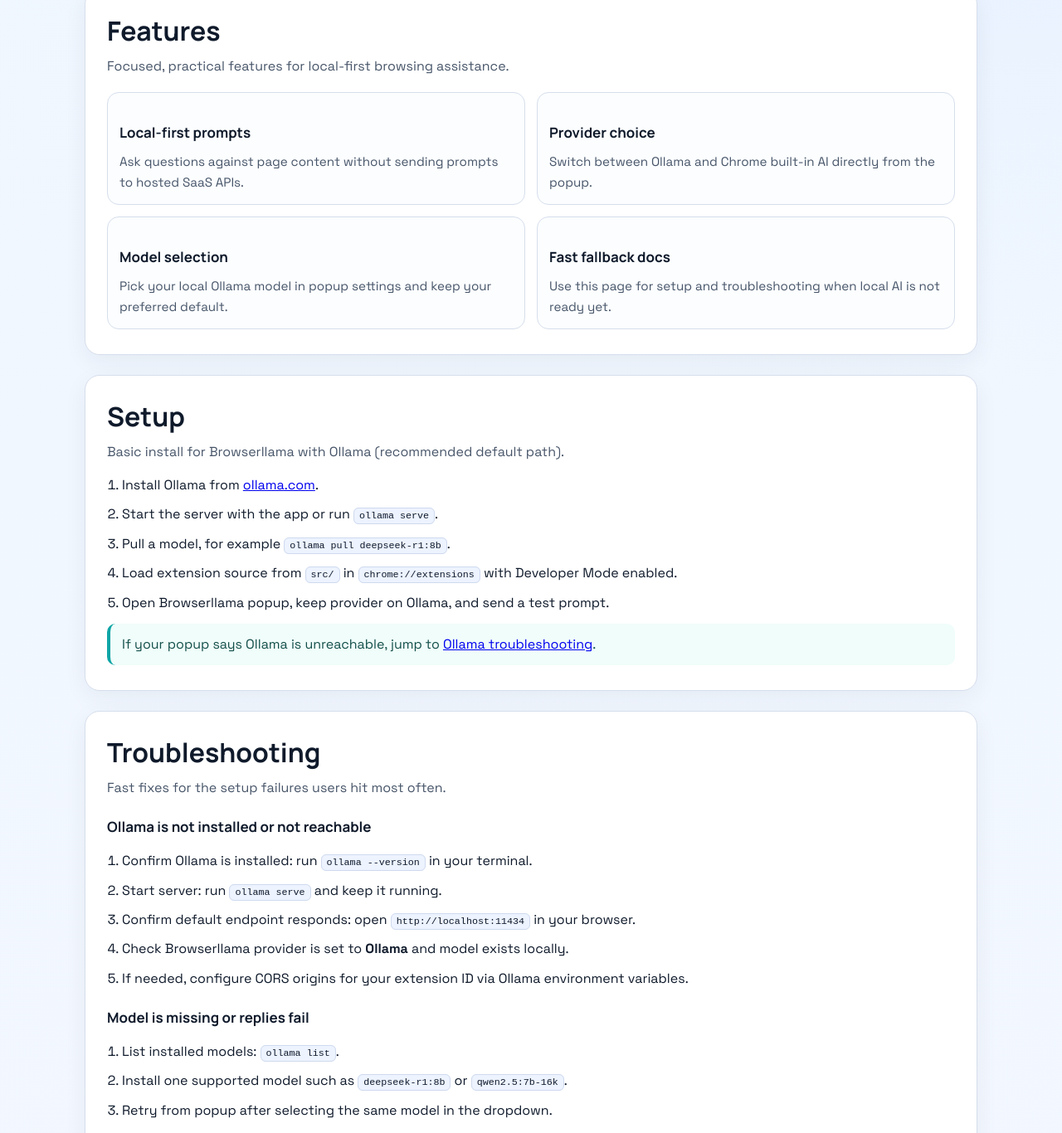
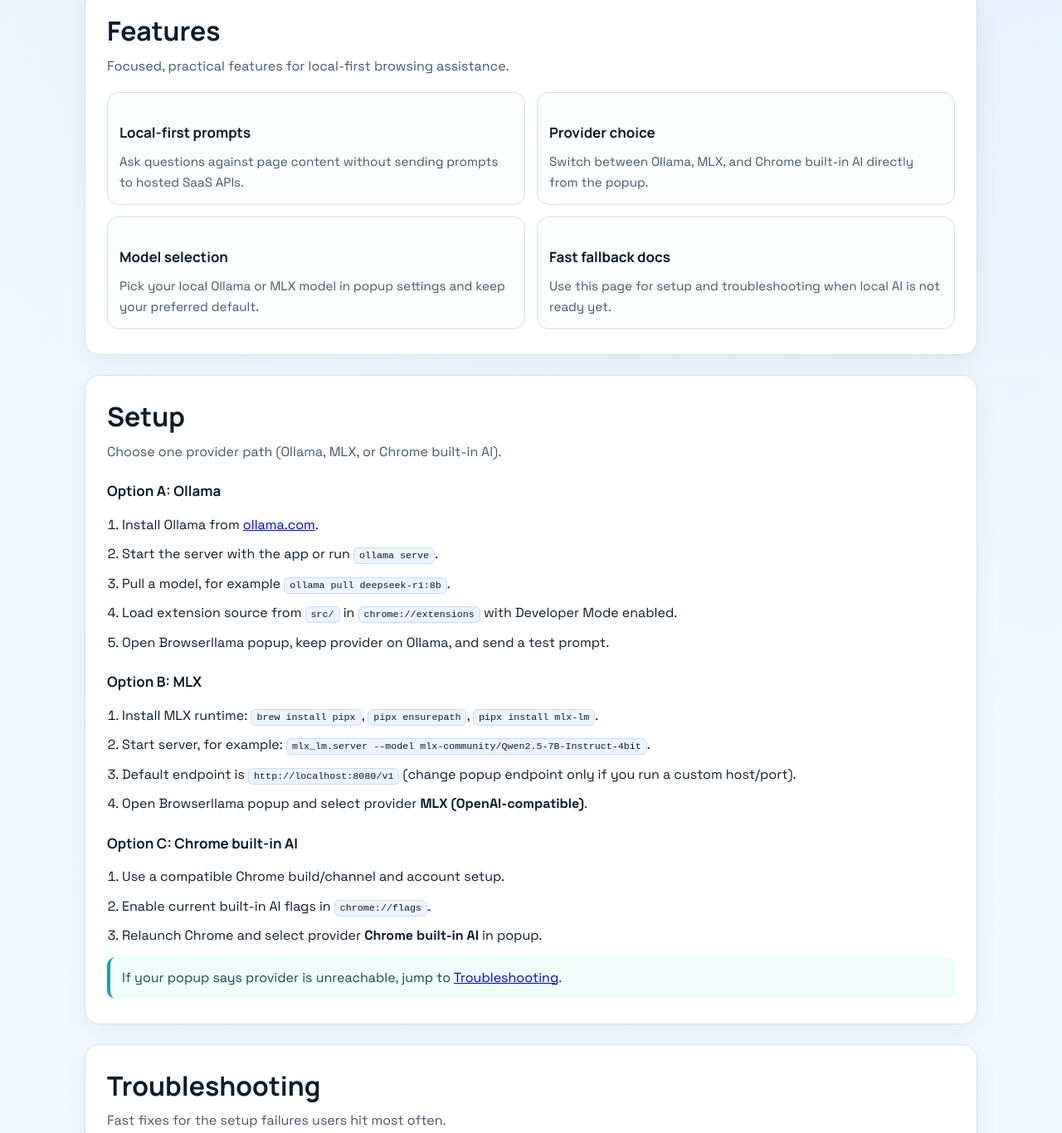
Before and after one commit to vmandic/browserllama, a browser extension: page index.html in a window 1280 px wide. Shown: the part 1434-2800 px from the top of the page at 83% size. Drawn offline with Linux system fonts and the light colour scheme.

Commit message:
docs-6: document mlx support and setup

```diff
--- a/index.html
+++ b/index.html
@@ -4,12 +4,12 @@
     <meta charset="UTF-8">
     <meta name="viewport" content="width=device-width, initial-scale=1.0">
     <title>Browserllama | Local AI in Your Browser</title>
-    <meta name="description" content="Browserllama brings local AI chat to Chrome with Ollama or Chrome built-in AI. Follow setup, troubleshooting, and FAQ guides.">
+    <meta name="description" content="Browserllama brings local AI chat to Chrome with Ollama, MLX, or Chrome built-in AI. Follow setup, troubleshooting, and FAQ guides.">
     <meta name="robots" content="index, follow">
     <meta name="theme-color" content="#0f172a">
     <meta property="og:type" content="website">
     <meta property="og:title" content="Browserllama | Local AI in Your Browser">
-    <meta property="og:description" content="Install Browserllama, connect to Ollama, and troubleshoot local AI setup issues quickly.">
+    <meta property="og:description" content="Install Browserllama, connect to Ollama or MLX, and troubleshoot local AI setup issues quickly.">
     <meta property="og:url" content="https://vmandic.github.io/browserllama/">
     <meta property="og:site_name" content="Browserllama">
     <meta name="twitter:card" content="summary_large_image">
@@ -309,7 +309,7 @@
             <h1>Use local AI in Chrome with Browserllama</h1>
             <p>
                 Browserllama lets you ask questions about the current page using local models.
-                Use Ollama for full local control, or switch to Chrome built-in AI on supported builds.
+                Use Ollama or MLX for full local control, or switch to Chrome built-in AI on supported builds.
             </p>
             <div class="hero-cta">
                 <a class="btn btn-primary" href="#setup">Start Setup</a>
@@ -335,11 +335,11 @@
                 </article>
                 <article class="card">
                     <h3>Provider choice</h3>
-                    <p>Switch between Ollama and Chrome built-in AI directly from the popup.</p>
+                    <p>Switch between Ollama, MLX, and Chrome built-in AI directly from the popup.</p>
                 </article>
                 <article class="card">
                     <h3>Model selection</h3>
-                    <p>Pick your local Ollama model in popup settings and keep your preferred default.</p>
+                    <p>Pick your local Ollama or MLX model in popup settings and keep your preferred default.</p>
                 </article>
                 <article class="card">
                     <h3>Fast fallback docs</h3>
@@ -350,7 +350,8 @@
 
         <section class="section" id="setup">
             <h2><a class="anchor" href="#setup">Setup</a></h2>
-            <p class="lead">Basic install for Browserllama with Ollama (recommended default path).</p>
+            <p class="lead">Choose one provider path (Ollama, MLX, or Chrome built-in AI).</p>
+            <h3 id="setup-ollama"><a class="anchor" href="#setup-ollama">Option A: Ollama</a></h3>
             <ol class="steps">
                 <li>Install Ollama from <a href="https://ollama.com" target="_blank" rel="noopener noreferrer">ollama.com</a>.</li>
                 <li>Start the server with the app or run <code>ollama serve</code>.</li>
@@ -358,8 +359,21 @@
                 <li>Load extension source from <code>src/</code> in <code>chrome://extensions</code> with Developer Mode enabled.</li>
                 <li>Open Browserllama popup, keep provider on Ollama, and send a test prompt.</li>
             </ol>
+            <h3 id="setup-mlx"><a class="anchor" href="#setup-mlx">Option B: MLX</a></h3>
+            <ol class="steps">
+                <li>Install MLX runtime: <code>brew install pipx</code>, <code>pipx ensurepath</code>, <code>pipx install mlx-lm</code>.</li>
+                <li>Start server, for example: <code>mlx_lm.server --model mlx-community/Qwen2.5-7B-Instruct-4bit</code>.</li>
+                <li>Default endpoint is <code>http://localhost:8080/v1</code> (change popup endpoint only if you run a custom host/port).</li>
+                <li>Open Browserllama popup and select provider <strong>MLX (OpenAI-compatible)</strong>.</li>
+            </ol>
+            <h3 id="setup-chrome-ai"><a class="anchor" href="#setup-chrome-ai">Option C: Chrome built-in AI</a></h3>
+            <ol class="steps">
+                <li>Use a compatible Chrome build/channel and account setup.</li>
+                <li>Enable current built-in AI flags in <code>chrome://flags</code>.</li>
+                <li>Relaunch Chrome and select provider <strong>Chrome built-in AI</strong> in popup.</li>
+            </ol>
             <div class="tip">
-                If your popup says Ollama is unreachable, jump to <a href="#troubleshooting-ollama-unreachable">Ollama troubleshooting</a>.
+                If your popup says provider is unreachable, jump to <a href="#troubleshooting">Troubleshooting</a>.
             </div>
         </section>
 
@@ -383,6 +397,15 @@
                 <li>Retry from popup after selecting the same model in the dropdown.</li>
             </ol>
 
+            <h3 id="troubleshooting-mlx-unreachable"><a class="anchor" href="#troubleshooting-mlx-unreachable">MLX provider is not reachable</a></h3>
+            <ol class="steps">
+                <li>Confirm MLX is installed: run <code>mlx_lm.generate --help</code>.</li>
+                <li>Start server: <code>mlx_lm.server --model mlx-community/Qwen2.5-7B-Instruct-4bit</code>.</li>
+                <li>Verify endpoint: open <code>http://localhost:8080/v1/models</code> in your browser.</li>
+                <li>In popup, select provider <strong>MLX (OpenAI-compatible)</strong> and confirm endpoint matches your server.</li>
+                <li>If server runs on custom host/port, update popup MLX endpoint (for example <code>http://localhost:9000/v1</code>).</li>
+            </ol>
+
             <h3 id="troubleshooting-chrome-ai"><a class="anchor" href="#troubleshooting-chrome-ai">Chrome built-in AI provider is unavailable</a></h3>
             <ol class="steps">
                 <li>Use a Chrome build/channel that supports built-in AI APIs in your region and account setup.</li>
@@ -404,7 +427,7 @@
             <p>A Chrome extension that lets you ask AI questions about the active page using local providers.</p>
 
             <h3 id="faq-do-i-need-ollama"><a class="anchor" href="#faq-do-i-need-ollama">Do I need Ollama to use it?</a></h3>
-            <p>Not always. You can use Ollama (default) or switch to Chrome built-in AI if your Chrome supports it.</p>
+            <p>Not always. You can use Ollama, MLX, or switch to Chrome built-in AI if your Chrome supports it.</p>
 
             <h3 id="faq-how-do-i-install-ollama"><a class="anchor" href="#faq-how-do-i-install-ollama">How do I install Ollama quickly?</a></h3>
             <p>Install from <a href="https://ollama.com" target="_blank" rel="noopener noreferrer">ollama.com</a>, run <code>ollama serve</code>, then pull a model like <code>ollama pull deepseek-r1:8b</code>.</p>
@@ -413,7 +436,10 @@
             <p>Load the <code>src/</code> folder from this repository in <code>chrome://extensions</code>.</p>
 
             <h3 id="faq-why-no-response"><a class="anchor" href="#faq-why-no-response">Why do I get no response?</a></h3>
-            <p>Check provider status in popup first, then verify Ollama server/model readiness or Chrome built-in AI availability.</p>
+            <p>Check provider status in popup first, then verify Ollama/MLX server + model readiness or Chrome built-in AI availability.</p>
+
+            <h3 id="faq-mlx-endpoint"><a class="anchor" href="#faq-mlx-endpoint">What is the default MLX endpoint?</a></h3>
+            <p><code>http://localhost:8080/v1</code>. Browserllama probes availability with <code>GET /models</code> and uses <code>POST /chat/completions</code>.</p>
 
             <h3 id="faq-chrome-flags"><a class="anchor" href="#faq-chrome-flags">Which Chrome experiments should I enable for local AI?</a></h3>
             <p>Enable current built-in AI related flags in <code>chrome://flags</code>, then relaunch and retest. Names vary by Chrome version, so search by keyword.</p>
```
Also changed, not shown: .llm/backlog/feats/feat-6_add_mlx_model_provider.md (added), README.md.
